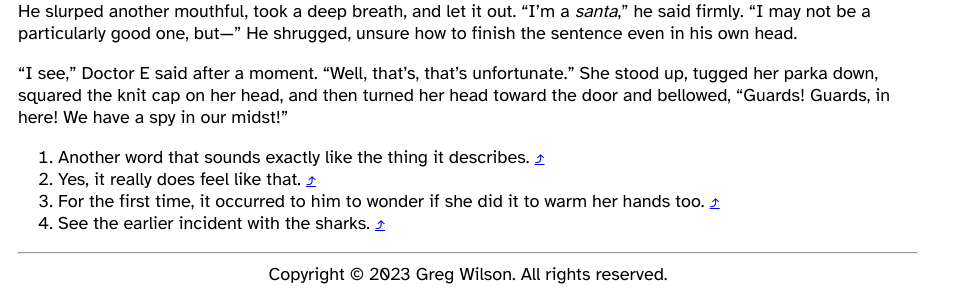
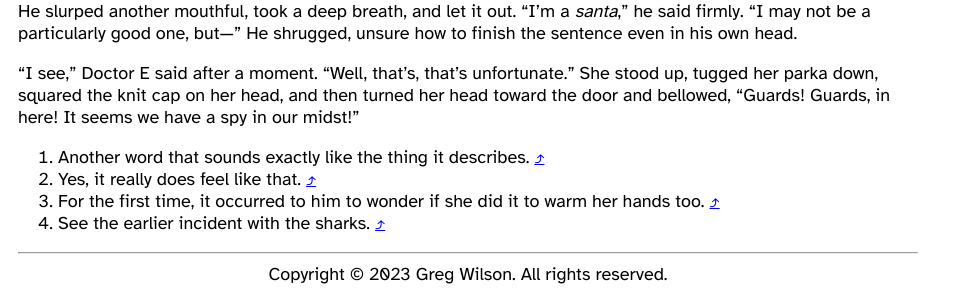
Before and after one commit to gvwilson/fiction, a Jekyll site: the page built from santas/index.md, in a window 1280 px wide and 900 px high, scrolled down 28046 px. Shown: the part 607-897 px from the top of the window, without its empty margins (0-956 px from the left). Built offline with Jekyll 4.4.1, drawn with Linux system fonts in a browser that asks for light colours; some of the changed text lies outside the part shown.

Commit message:
Minor fix

```diff
--- a/santas/index.md
+++ b/santas/index.md
@@ -2569,7 +2569,7 @@
 and then turned her head toward the door and bellowed,
 "Guards!
 Guards, in here!
-We have a spy in our midst!"
+It seems we have a spy in our midst!"
 
 </section>
 
```
Also changed, not shown: other parts of santas/index.md (+1 -1 lines).
